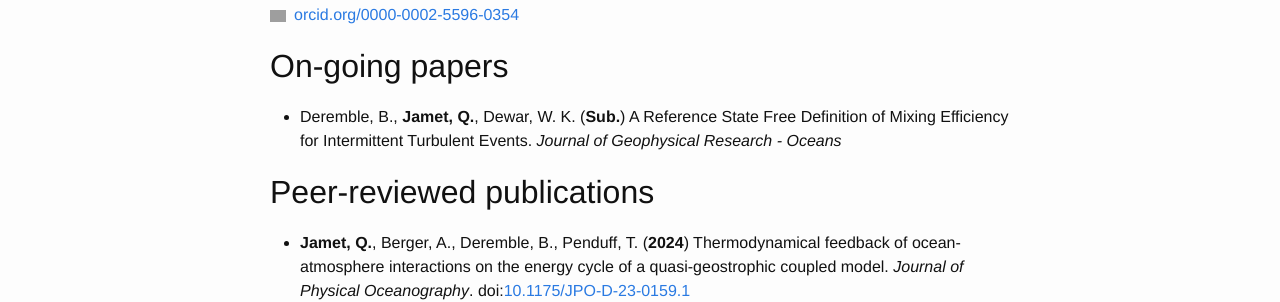
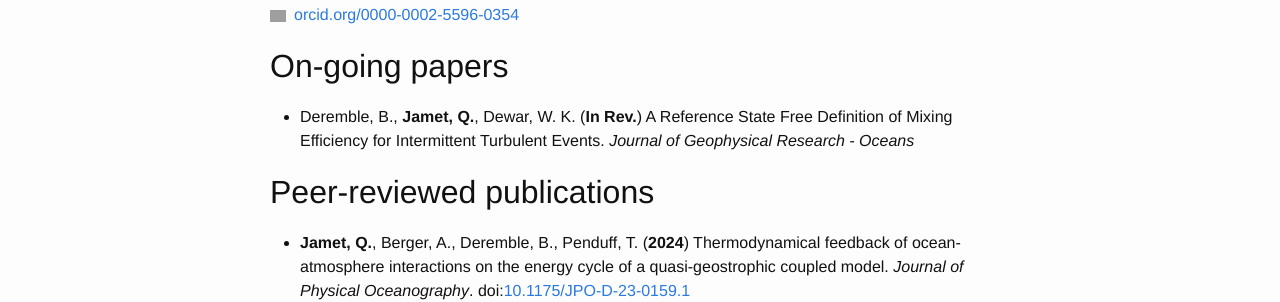
Before and after one commit to quentinjamet/quentinjamet.github.io, a Jekyll site: the page built from publications.md, in a window 1280 px wide. Shown: the part 161-463 px from the top of the page. Built offline with Jekyll 4.4.1, drawn with Linux system fonts in a browser that asks for light colours; grey boxes are pictures that could not be loaded.

Commit message:
update publis

```diff
--- a/publications.md
+++ b/publications.md
@@ -8,7 +8,7 @@ permalink: /publications/
 
 
 ## On-going papers
-- Deremble, B., **Jamet, Q.**, Dewar, W. K. (**Sub.**) A Reference State Free Definition of Mixing Efficiency for Intermittent Turbulent Events. *Journal of Geophysical Research - Oceans*
+- Deremble, B., **Jamet, Q.**, Dewar, W. K. (**In Rev.**) A Reference State Free Definition of Mixing Efficiency for Intermittent Turbulent Events. *Journal of Geophysical Research - Oceans*
 
 
 
```
